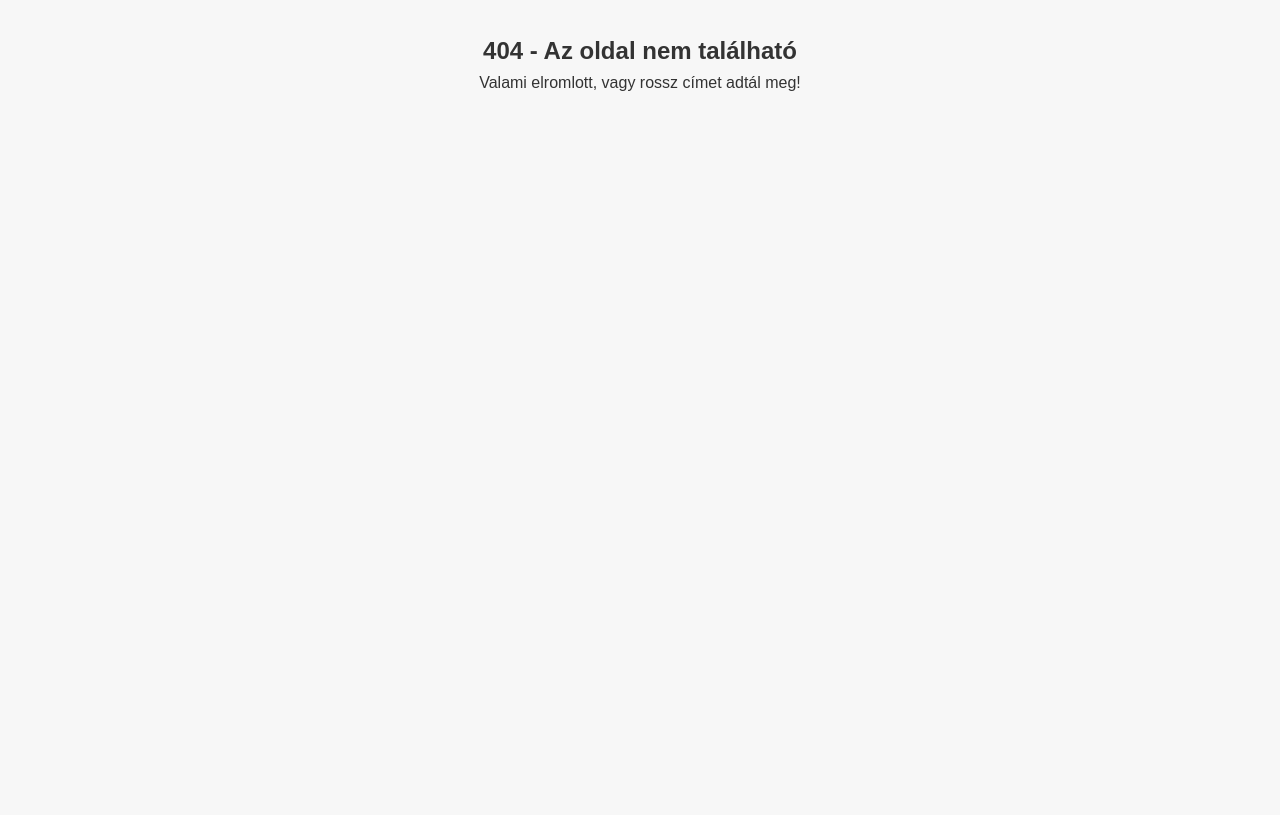
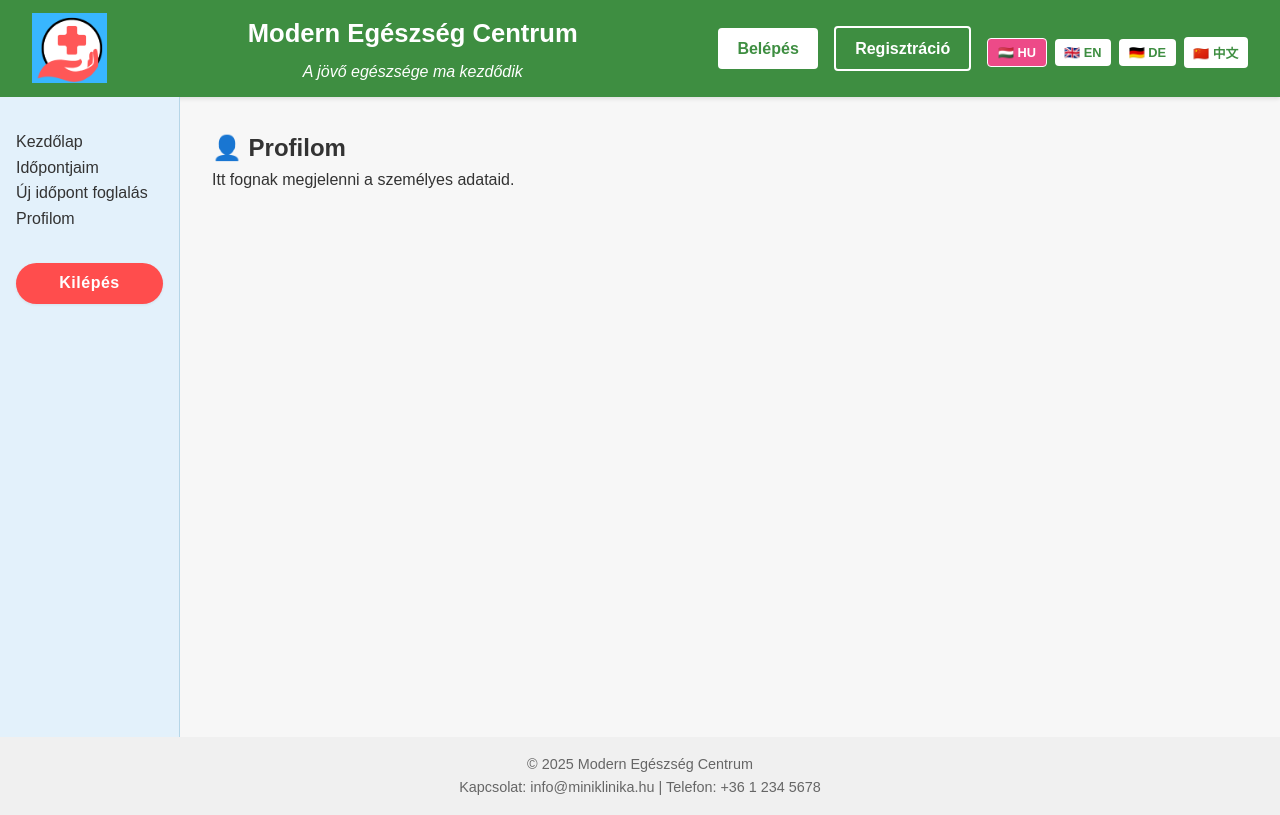
Before and after one commit to inkeko/company-portal, a React (Vite) app: page /dashboard/profile in a window 1280 px wide. Before the commit this address had no page. Built offline with nearby package versions, Linux system fonts and the light colour scheme.

Commit message:
repair_cde11.0.1

```diff
--- a/src/assets/styles/PatientLayout.css
+++ b/src/assets/styles/PatientLayout.css
@@ -11,3 +11,30 @@
   padding: 0;
   margin: 0;
 }
+
+.logout-btn {
+  display: block;
+  width: 100%;
+  margin-top: 2rem;
+  padding: 0.7rem 0;
+  background-color: #ff4d4d;      /* halvány piros */
+  color: #fff;
+  border: none;
+  border-radius: 24px;
+  font-size: 1rem;
+  font-weight: bold;
+  letter-spacing: 0.5px;
+  cursor: pointer;
+  transition: background 0.2s;
+  box-shadow: 0 1px 3px rgba(0,0,0,0.07);
+}
+
+.logout-btn:hover,
+.logout-btn:focus {
+  background-color: #e60000;      /* sötétebb piros */
+  outline: none;
+}
+
+.patient-sidebar .logout-btn {
+  margin-top: 2rem;
+}
--- a/src/i18n/locales/hu.json
+++ b/src/i18n/locales/hu.json
@@ -26,7 +26,10 @@
   "menu": {
     "home": "Kezdőlap",
     "appointments": "Időpontjaim",
-    "profile": "Profilom"
+    "book": "Új időpont foglalás",
+    "profile": "Profilom",
+    "documents": "Dokumentumok",
+    "logout": "Kilépés"
   }
 },
   "footer": {
--- a/src/layouts/PatientLayout.jsx
+++ b/src/layouts/PatientLayout.jsx
@@ -3,16 +3,52 @@ import { LandingFooter } from "../components/LandingFooter";
 import { Outlet } from "react-router-dom";
 import { useTranslation } from "react-i18next";
 import "../assets/styles/PatientLayout.css";
+import { useUser } from "../context/UserContext";
+import { NavLink, useNavigate } from "react-router-dom";
 
 function PatientSidebar() {
   const { t } = useTranslation();
+  const { setUser } = useUser();
+  const navigate = useNavigate();
+
+  const handleLogout = () => {
+    setUser(null); // töröld a felhasználói állapotot (context)
+    navigate("/login");
+  };
 
   return (
-   <aside className="patient-sidebar">
+    <aside className="patient-sidebar">
       <ul style={{ listStyle: "none", padding: 0, margin: 0 }}>
-        <li><a href="/dashboard">{t("patient.menu.home")}</a></li>
-        <li><a href="/appointments">{t("patient.menu.appointments")}</a></li>
-        <li><a href="/profile">{t("patient.menu.profile")}</a></li>
+        <li>
+          <NavLink to="/dashboard" end>
+            {t("patient.menu.home")}
+          </NavLink>
+        </li>
+        <li>
+          <NavLink to="/dashboard/appointments">
+            {t("patient.menu.appointments")}
+          </NavLink>
+        </li>
+        <li>
+          <NavLink to="/dashboard/book">
+            {t("patient.menu.book")}
+          </NavLink>
+        </li>
+        <li>
+          <NavLink to="/dashboard/profile">
+            {t("patient.menu.profile")}
+          </NavLink>
+        </li>
+        {/* <li>
+          <NavLink to="/dashboard/documents">
+            {t("patient.menu.documents")}
+          </NavLink>
+        </li> */}
+        <li>
+          <button onClick={handleLogout} className="logout-btn">
+            {t("patient.menu.logout")}
+          </button>
+        </li>
       </ul>
     </aside>
   );
--- /dev/null
+++ b/src/pages/Appointments.jsx
@@ -0,0 +1,8 @@
+export function Appointments() {
+  return (
+    <div>
+      <h2>🗓️ Időpontjaim</h2>
+      <p>Itt fogod látni a lefoglalt időpontjaidat.</p>
+    </div>
+  );
+}
--- /dev/null
+++ b/src/pages/BookAppointment.jsx
@@ -0,0 +1,8 @@
+export function BookAppointment() {
+  return (
+    <div>
+      <h2>➕ Új időpont foglalás</h2>
+      <p>Itt tudsz majd új időpontot foglalni orvoshoz.</p>
+    </div>
+  );
+}
--- /dev/null
+++ b/src/pages/Profile.jsx
@@ -0,0 +1,8 @@
+export function Profile() {
+  return (
+    <div>
+      <h2>👤 Profilom</h2>
+      <p>Itt fognak megjelenni a személyes adataid.</p>
+    </div>
+  );
+}
--- /dev/null
+++ b/src/pages/Register.jsx
@@ -0,0 +1,8 @@
+export function Register()  {
+    return (
+        <div>
+           <h2>👤 Regisztrácio</h2>
+      <p>Itt fognak megjelenni a személyes adataid.</p>
+        </div>
+    )
+}
--- a/src/router/router.jsx
+++ b/src/router/router.jsx
@@ -1,36 +1,40 @@
 
-
-// src/router/router.jsx
 
 import { PatientLayout } from "../layouts/PatientLayout";
 import { createBrowserRouter } from "react-router-dom";
 import { Login } from "../pages/Login";
-import {Admin} from"../pages/Admin";
+import { Register } from "../pages/Register"; // <-- ÚJ!
+import { Admin } from "../pages/Admin";
 import { AdminLayout } from "../layouts/AdminLayout";
 import { NotFound } from "../pages/NotFound";
 import { LandingPage } from "../pages/LandingPage";
 import { Dashboard } from "../pages/Dashboard";
-
-
+import { Appointments } from "../pages/Appointments";
+import { BookAppointment } from "../pages/BookAppointment";
+import { Profile } from "../pages/Profile";
+// import { Documents } from "../pages/Documents"; // ezt majd később!
 
 export const router = createBrowserRouter([
   { path: "/", element: <LandingPage /> },
   { path: "/login", element: <Login /> },
-
+  { path: "/register", element: <Register /> }, // ← hozzáadva
   {
     path: "/dashboard",
-    element: <PatientLayout />, // 🔥 most már layout-tal
+    element: <PatientLayout />,
     children: [
-      { index: true, element: <Dashboard /> } // ⬅️ az új oldal
+      { index: true, element: <Dashboard /> },
+      { path: "appointments", element: <Appointments /> },
+      { path: "book", element: <BookAppointment /> },
+      { path: "profile", element: <Profile /> },
+      // { path: "documents", element: <Documents /> }, // majd később!
     ]
   },
   {
     path: "/admin",
-    element: <AdminLayout />, // 🔥 most már layout-tal
+    element: <AdminLayout />,
     children: [
-      { index: true, element: <Admin /> } // ⬅️ az új oldal
+      { index: true, element: <Admin /> }
     ]
   },
-
   { path: "*", element: <NotFound /> }
 ]);
```
Also changed, not shown: src/pages/Dokuments.jsx (added, +8 -0 lines).
